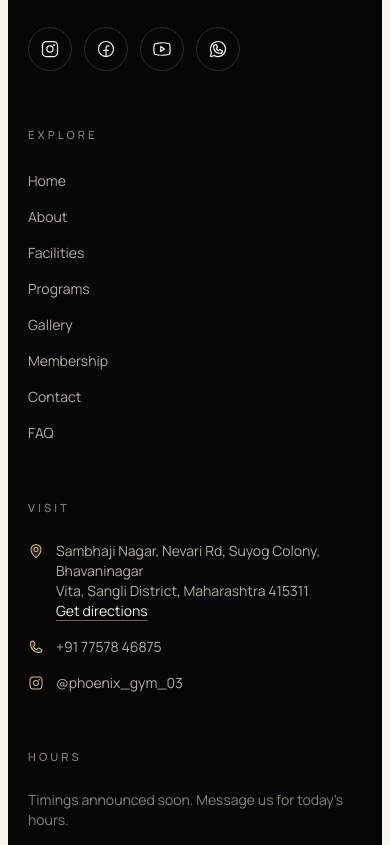
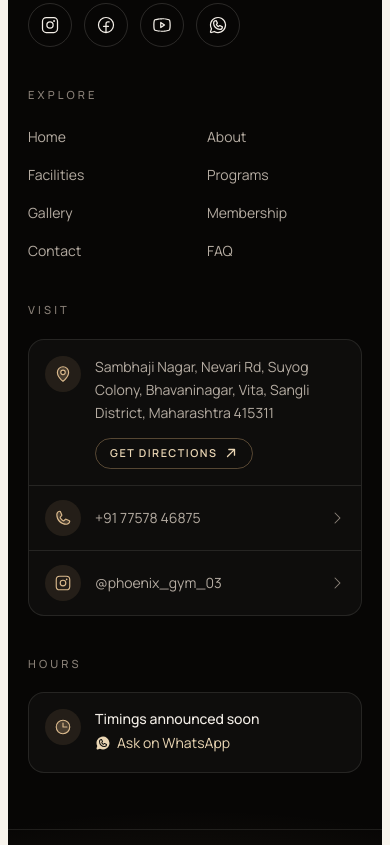
Before and after one commit to snehaarasid25/phoenix-gym-vita, an Astro site: page /terms in a window 390 px wide. Shown: the part 1619-2464 px from the top of the page. Built offline with nearby package versions, Linux system fonts and the light colour scheme; Astro itself is replaced by a stand-in of ours; animation ran at ten frames a second; a web font is replaced by a local one.

Commit message:
Footer: compact phone layout with contact and hours cards; fix credit spacing
Explore links in two columns on phones, tappable Visit card (directions, call,
Instagram), Hours card with Ask-on-WhatsApp, rebalanced desktop columns.

Co-Authored-By: Claude Opus 5.5 <noreply@anthropic.com>

```diff
--- a/src/components/Footer.astro
+++ b/src/components/Footer.astro
@@ -1,6 +1,6 @@
 ---
 /** Site footer (static HTML, zero JS). */
-import { ArrowUp, GithubLogo, FacebookLogo, InstagramLogo, MapPin, Phone, WhatsappLogo, YoutubeLogo } from '@phosphor-icons/react'
+import { ArrowUp, ArrowUpRight, CaretRight, Clock, GithubLogo, FacebookLogo, InstagramLogo, MapPin, Phone, WhatsappLogo, YoutubeLogo } from '@phosphor-icons/react'
 import { navItems, site } from '../config/site'
 import { whatsappLink } from '../utils/contact'
 import { Logo } from './ui/Logo'
@@ -15,6 +15,10 @@ const resolve = (href: string) => (pathname === '/' ? href : `/${href}`)
 const wa = whatsappLink()
 const YEAR = new Date().getFullYear()
 const credit = { name: 'Sneha', url: 'https://github.com/snehaarasid25' }
+// Contact rows: full-width tap targets inside a soft card
+const card = 'overflow-hidden rounded-2xl border border-bone/10 bg-bone/[0.03]'
+const row = 'flex items-center gap-3.5 px-4 py-3.5 text-sm text-ash-300 transition-colors hover:bg-bone/[0.04] hover:text-bone'
+const rowIcon = 'grid size-9 shrink-0 place-items-center rounded-full bg-brand-500/12 text-brand-400'
 ---
 
 <footer data-theme="dark" class="panel relative mt-2 mb-2 bg-ash-950 pb-28 sm:mt-3 sm:mb-3 sm:pb-0 lg:mt-4 lg:mb-4">
@@ -29,7 +33,7 @@ const credit = { name: 'Sneha', url: 'https://github.com/snehaarasid25' }
     ))}
   </Marquee>
 
-  <div class="container-x grid gap-14 py-20 lg:grid-cols-12 lg:gap-8">
+  <div class="container-x grid gap-10 py-14 sm:gap-14 sm:py-20 lg:grid-cols-12 lg:gap-8">
     <div class="lg:col-span-4">
       <Logo />
       <p class="mt-6 max-w-xs text-sm leading-relaxed text-ash-400">
@@ -53,9 +57,9 @@ const credit = { name: 'Sneha', url: 'https://github.com/snehaarasid25' }
       </div>
     </div>
 
-    <nav aria-label="Footer" class="lg:col-span-2 lg:col-start-6">
-      <p class="eyebrow mb-6 text-ash-400">Explore</p>
-      <ul class="space-y-3">
+    <nav aria-label="Footer" class="lg:col-span-2 lg:col-start-5">
+      <p class="eyebrow mb-5 text-ash-400 sm:mb-6">Explore</p>
+      <ul class="grid grid-cols-2 gap-x-6 gap-y-3.5 lg:grid-cols-1 lg:gap-y-3">
         {navItems.map((n) => (
           <li>
             <a href={resolve(n.href)} class="text-sm text-ash-300 transition-colors hover:text-brand-300">
@@ -70,42 +74,49 @@ const credit = { name: 'Sneha', url: 'https://github.com/snehaarasid25' }
     </nav>
 
     <div class="lg:col-span-3">
-      <p class="eyebrow mb-6 text-ash-400">Visit</p>
-      <ul class="space-y-4 text-sm text-ash-300">
-        <li class="flex gap-3">
-          <MapPin className="mt-0.5 size-4 shrink-0 text-brand-400" weight="duotone" />
-          <span>
-            {site.location.streetAddress && (
-              <>
-                {site.location.streetAddress}
-                <br />
-              </>
-            )}
-            {site.location.city}, {site.location.district} District, {site.location.state}
-            {site.location.postalCode && <> {site.location.postalCode}</>}
-            <br />
-            <a href={site.location.mapsUrl} target="_blank" rel="noopener noreferrer" class="text-bone underline decoration-brand-500/60 underline-offset-4 hover:text-brand-300">
-              Get directions
-            </a>
-          </span>
+      <p class="eyebrow mb-5 text-ash-400 sm:mb-6">Visit</p>
+      <ul class={`${card} divide-y divide-bone/10`}>
+        <li class="px-4 py-4">
+          <div class="flex gap-3.5">
+            <span class={rowIcon}><MapPin className="size-[1.125rem]" weight="duotone" /></span>
+            <p class="text-sm leading-relaxed text-pretty text-ash-300">
+              {site.location.streetAddress && <>{site.location.streetAddress}, </>}
+              {site.location.city}, {site.location.district} District, {site.location.state}
+              {site.location.postalCode && <> {site.location.postalCode}</>}
+            </p>
+          </div>
+          <a
+            href={site.location.mapsUrl}
+            target="_blank"
+            rel="noopener noreferrer"
+            class="mt-3.5 ml-[3.125rem] inline-flex items-center gap-1.5 rounded-full border border-brand-500/40 px-3.5 py-1.5 font-mono text-[0.68rem] font-semibold tracking-[0.14em] text-brand-300 uppercase transition-colors hover:border-brand-400 hover:bg-brand-500/10"
+          >
+            Get directions <ArrowUpRight className="size-3.5" weight="bold" />
+          </a>
         </li>
         {site.contact.phone && (
-          <li class="flex gap-3">
-            <Phone className="mt-0.5 size-4 shrink-0 text-brand-400" weight="duotone" />
-            <a href={`tel:${site.contact.phone}`} class="hover:text-bone">{site.contact.phoneDisplay ?? site.contact.phone}</a>
+          <li>
+            <a href={`tel:${site.contact.phone}`} class={row}>
+              <span class={rowIcon}><Phone className="size-[1.125rem]" weight="duotone" /></span>
+              <span class="flex-1">{site.contact.phoneDisplay ?? site.contact.phone}</span>
+              <CaretRight className="size-4 text-ash-400" />
+            </a>
           </li>
         )}
-        <li class="flex gap-3">
-          <InstagramLogo className="mt-0.5 size-4 shrink-0 text-brand-400" />
-          <a href={site.social.instagramUrl} target="_blank" rel="noopener noreferrer" class="hover:text-bone">@{site.social.instagramHandle}</a>
+        <li>
+          <a href={site.social.instagramUrl} target="_blank" rel="noopener noreferrer" class={row}>
+            <span class={rowIcon}><InstagramLogo className="size-[1.125rem]" /></span>
+            <span class="flex-1">@{site.social.instagramHandle}</span>
+            <CaretRight className="size-4 text-ash-400" />
+          </a>
         </li>
       </ul>
     </div>
 
-    <div class="lg:col-span-2">
-      <p class="eyebrow mb-6 text-ash-400">Hours</p>
+    <div class="lg:col-span-3">
+      <p class="eyebrow mb-5 text-ash-400 sm:mb-6">Hours</p>
       {site.hours ? (
-        <ul class="space-y-2 text-sm text-ash-300">
+        <ul class={`${card} space-y-2 p-4 text-sm text-ash-300`}>
           {site.hours.map((h) => (
             <li class="flex justify-between gap-4">
               <span>{h.days}</span>
@@ -114,7 +125,19 @@ const credit = { name: 'Sneha', url: 'https://github.com/snehaarasid25' }
           ))}
         </ul>
       ) : (
-        <p class="text-sm text-ash-400">Timings announced soon. Message us for today's hours.</p>
+        <div class={`${card} flex gap-3.5 p-4`}>
+          <span class={rowIcon}><Clock className="size-[1.125rem]" weight="duotone" /></span>
+          <div class="text-sm">
+            <p class="font-medium text-bone">Timings announced soon</p>
+            {wa ? (
+              <a href={wa} target="_blank" rel="noopener noreferrer" class="mt-1 inline-flex items-center gap-1.5 text-brand-300 transition-colors hover:text-brand-400">
+                <WhatsappLogo className="size-4" weight="fill" /> Ask on WhatsApp
+              </a>
+            ) : (
+              <p class="mt-1 text-ash-400">Message us for today's hours.</p>
+            )}
+          </div>
+        </div>
       )}
     </div>
   </div>
@@ -124,7 +147,7 @@ const credit = { name: 'Sneha', url: 'https://github.com/snehaarasid25' }
       <p>© {YEAR} {site.legalName}{site.foundingYear && <> · Est. {site.foundingYear}</>}. All rights reserved.</p>
       <span class="hidden h-3 w-px bg-bone/15 sm:block" aria-hidden="true"></span>
       <p>
-        Designed &amp; developed by
+        Designed &amp; developed by{' '}
         <a
           href={credit.url}
           target="_blank"
```
